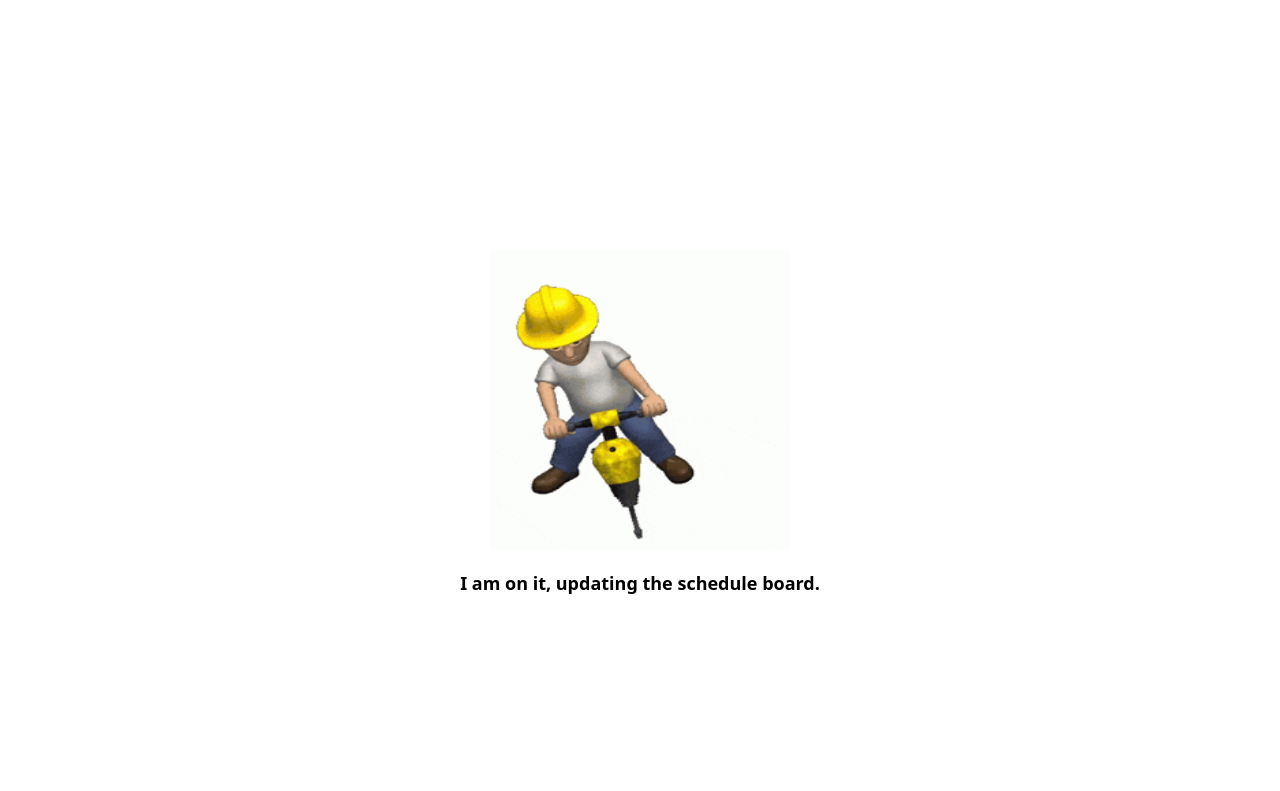
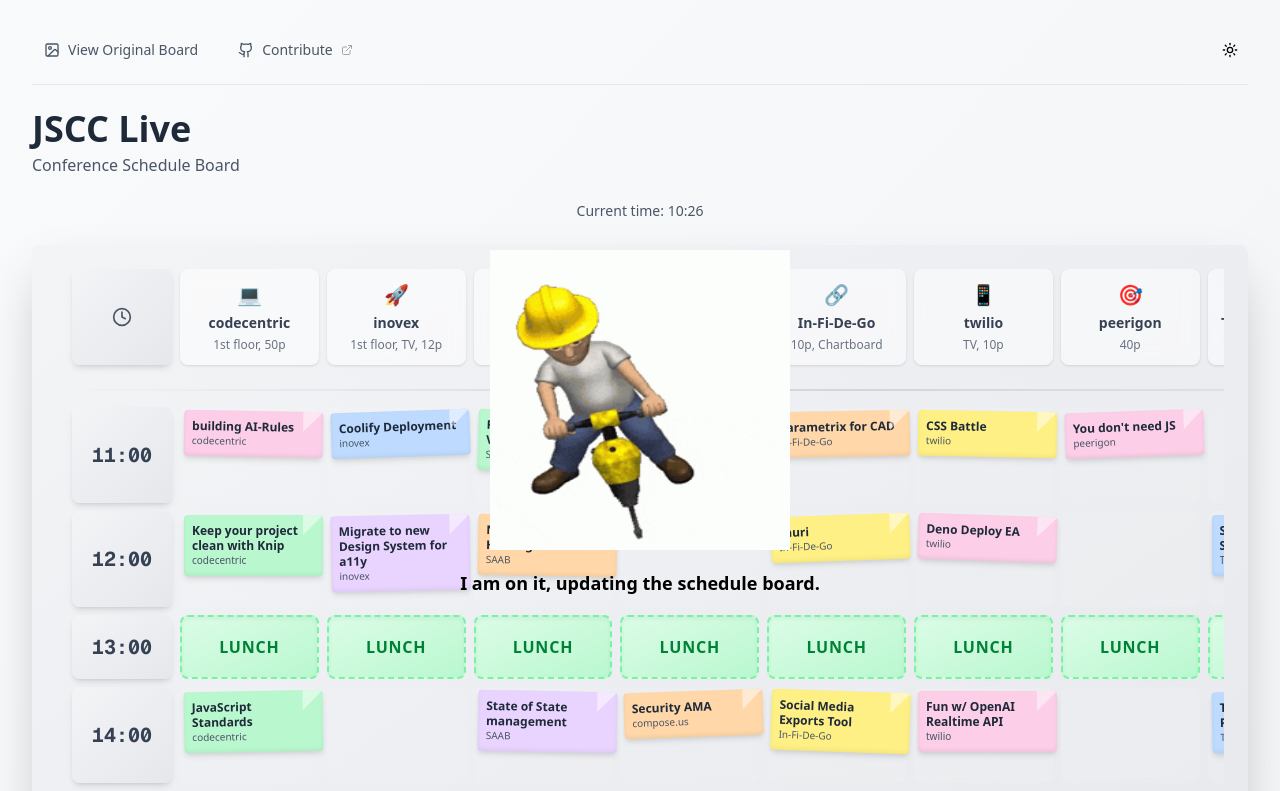
Before and after one commit to alm-engineering/jscc-live, a Next.js app: page / in a window 1280 px wide. Shown: the top 791 px of the page. Built offline with nearby package versions, Linux system fonts and the light colour scheme.

Commit message:
feat: update

```diff
--- a/app/layout.tsx
+++ b/app/layout.tsx
@@ -33,9 +33,9 @@
         <div className="fixed font-bold top-1/2 left-1/2 -translate-x-1/2 translate-y-[170px] text-[18px] z-50 text-center whitespace-nowrap">
           I am on it, updating the schedule board.
         </div>
-        {/* <Providers>
+        <Providers>
           {children}
-        </Providers> */}
+        </Providers>
       </body>
     </html>
   );
```
